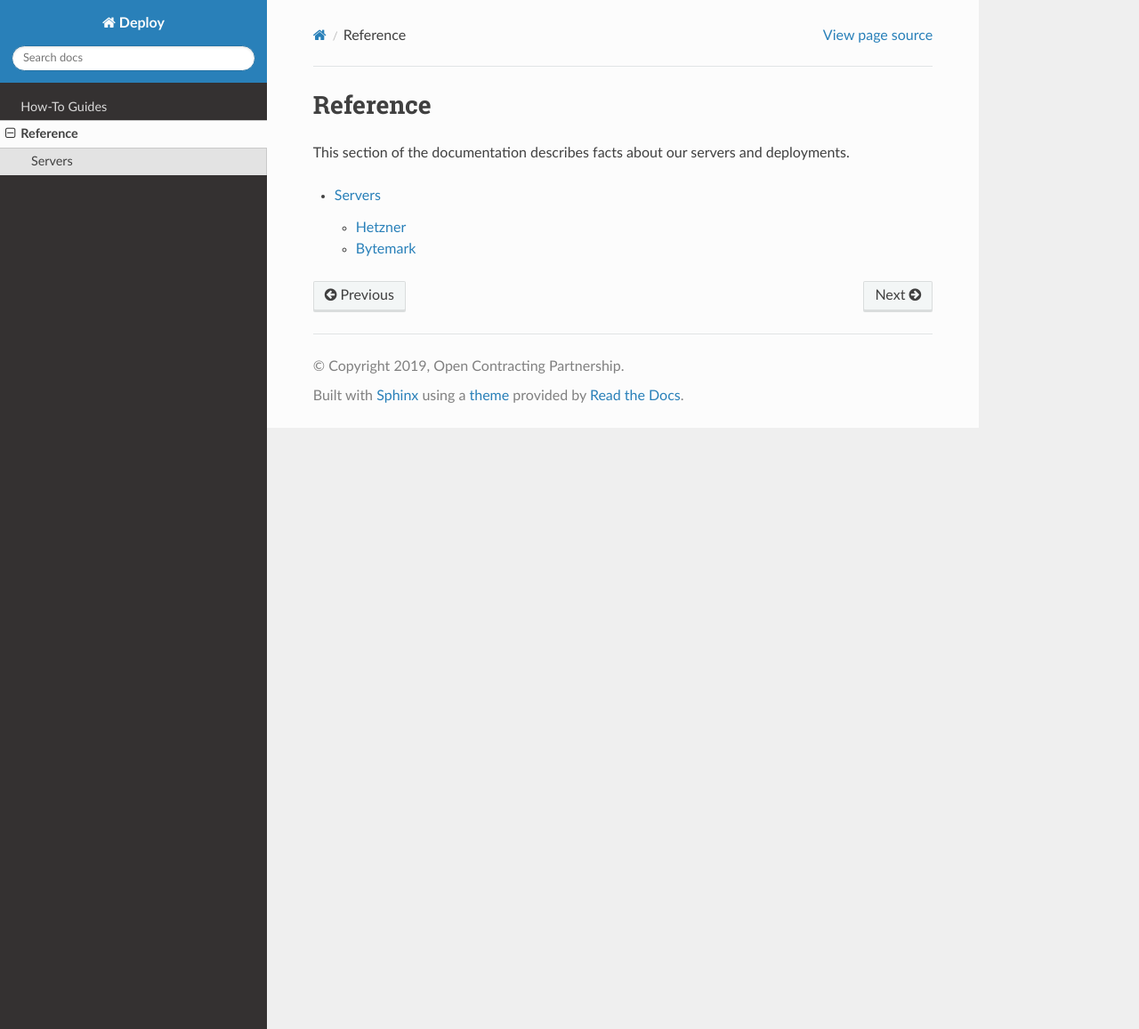
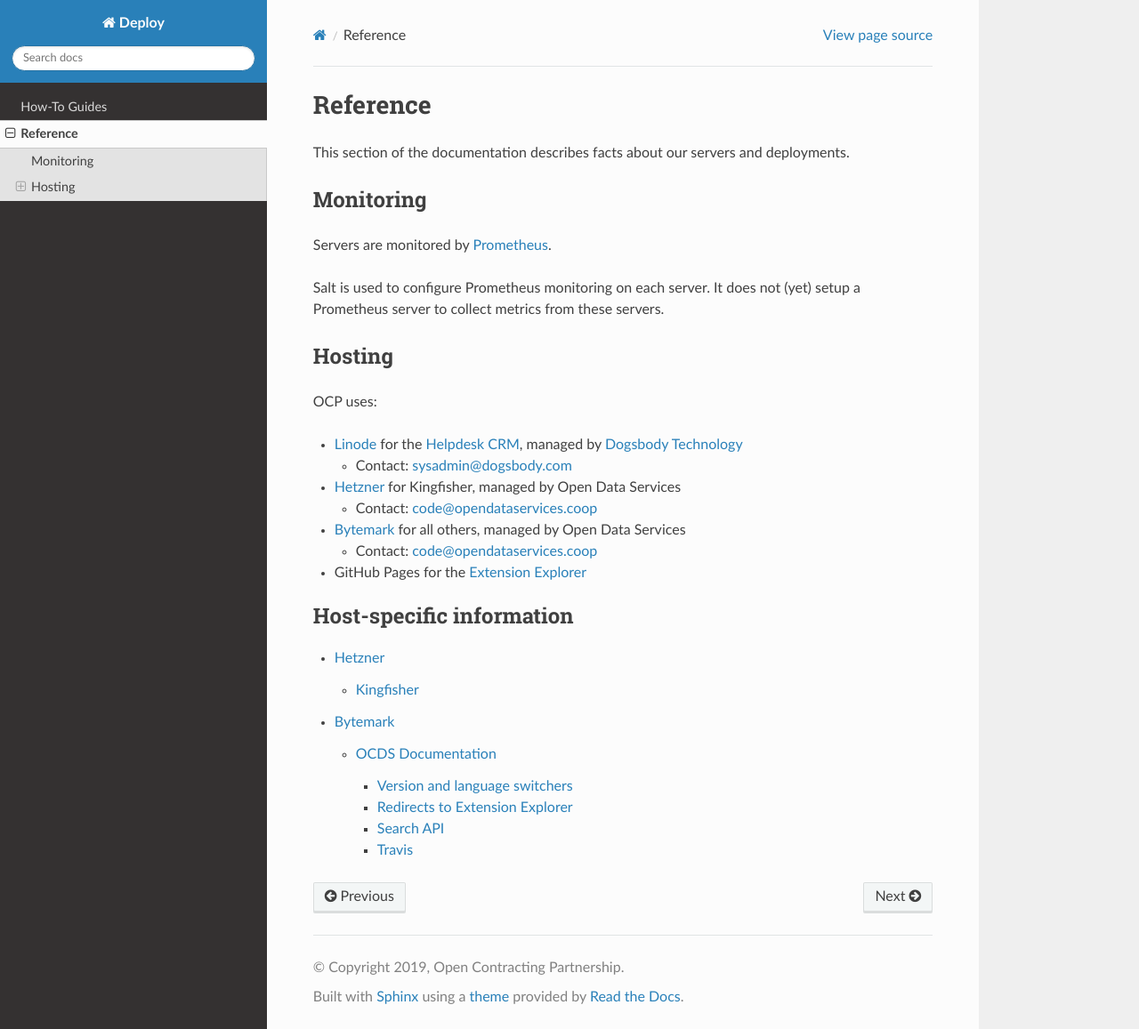
Before and after one commit to open-contracting/deploy, a Sphinx documentation site: the page built from docs/reference/index.rst, in a window 1280 px wide and 1157 px high. Shown: the whole window at 89% size. Built offline with Sphinx 7.4.7 and the Read the Docs theme 2.0.0, drawn with Linux system fonts in a browser that asks for light colours.

```diff
--- a/docs/how-to/monitor.rst
+++ /dev/null
@@ -1,6 +0,0 @@
-Monitor servers
-===============
-
-Servers are monitored by `Prometheus <https://prometheus.io/>`__.
-
-Salt is used to configure Prometheus monitoring on each server. It does not (yet) setup a Prometheus server to collect metrics from these servers.
--- a/docs/reference/servers/hetzner.rst
+++ b/docs/reference/hetzner.rst
@@ -4,7 +4,7 @@ Hetzner
 Kingfisher
 ----------
 
-Two physical servers serve four services:
+Two physical servers host four services:
 
 -  ``EX62-NVMe``: scrape, process, analyse
 -  ``EX61``: archive
--- a/docs/reference/index.rst
+++ b/docs/reference/index.rst
@@ -3,7 +3,35 @@ Reference
 
 This section of the documentation describes facts about our servers and deployments.
 
+Monitoring
+----------
+
+Servers are monitored by `Prometheus <https://prometheus.io/>`__.
+
+Salt is used to configure Prometheus monitoring on each server. It does not (yet) setup a Prometheus server to collect metrics from these servers.
+
+Hosting
+-------
+
+OCP uses:
+
+-  `Linode <https://cloud.linode.com/>`__ for the `Helpdesk CRM <https://crm.open-contracting.org>`__, managed by `Dogsbody Technology <https://www.dogsbody.com>`__
+
+   -  Contact: sysadmin@dogsbody.com
+
+-  `Hetzner <https://robot.your-server.de/server>`__ for Kingfisher, managed by Open Data Services
+
+   -  Contact: code@opendataservices.coop
+
+-  `Bytemark <https://panel.bytemark.co.uk/servers>`__ for all others, managed by Open Data Services
+
+   -  Contact: code@opendataservices.coop
+
+-  GitHub Pages for the `Extension Explorer <https://extensions.open-contracting.org/>`__
+
 .. toctree::
-   :maxdepth: 2
+   :caption: Host-specific information
+   :maxdepth: 3
 
-   servers/index.rst
+   hetzner.rst
+   bytemark.rst
```
Also changed, not shown: docs/how-to/docs.rst (added, +30 -0 lines), docs/how-to/index.rst (+9 -1 lines), docs/how-to/update.rst (+7 -4 lines), docs/index.rst (+1 -16 lines), docs/reference/bytemark.rst (added, +61 -0 lines), docs/reference/servers/bytemark.rst (deleted, +0 -42 lines), docs/reference/servers/index.rst (deleted, +0 -15 lines).
